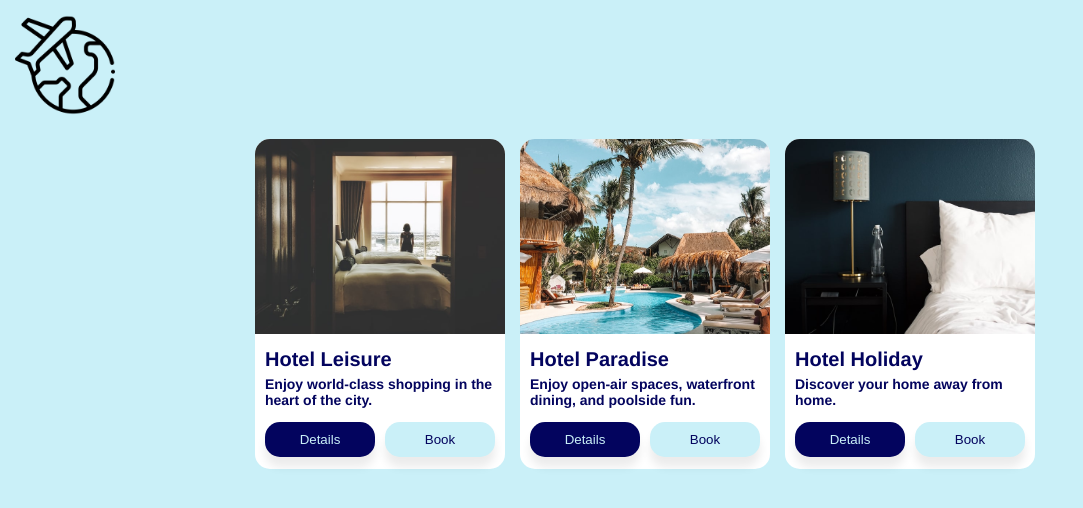
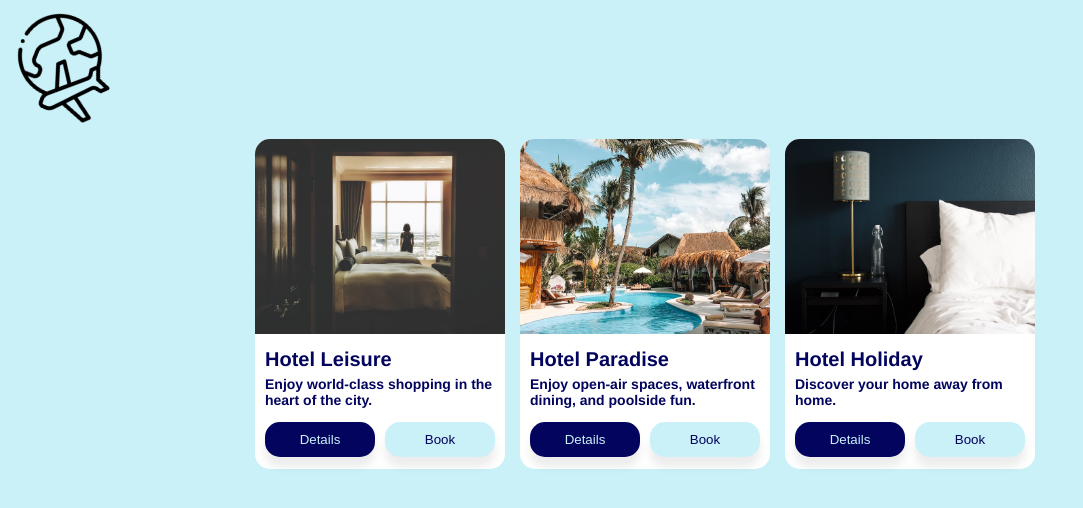
Before and after one commit to stephenmussel/starter-emotion, a React (Create React App) app: page / in a window 1280 px wide. Shown: the top 508 px of the page, without its empty margins (0-1083 px from the left). Built offline with nearby package versions, Linux system fonts and the light colour scheme.

Commit message:
added animation to logo

```diff
--- a/src/App.js
+++ b/src/App.js
@@ -12,6 +12,7 @@
 // import { Button } from './styles';
 import { PrimaryButton, SecondaryButton } from "./styles";
 import { theme } from './styles';
+import { LogoSpin } from "./styles";
 
 const hotels = [
   {
@@ -58,6 +59,7 @@
           margin-left: 15px;
           height: 100px;
           width: 100px;
+          animation: ${LogoSpin} 10s linear infinite;
         `}
       />
       <ActionWrapper
--- a/src/styles.js
+++ b/src/styles.js
@@ -1,4 +1,7 @@
 import styled from "@emotion/styled";
+
+// used to define animations
+import { keyframes } from "@emotion/react";
 
 // theming
 /** if there's enough forsight, you can do this first otherwise,
@@ -20,6 +23,15 @@
         secondary: "14px",
     },
 };
+
+export const LogoSpin = keyframes`
+    from {
+        transform: rotate(0deg);
+    }
+    to {
+        transform: rotate(360deg);
+    }
+`;
 
 // create and export styled components
 export const CardWrapper = styled.div`
```
